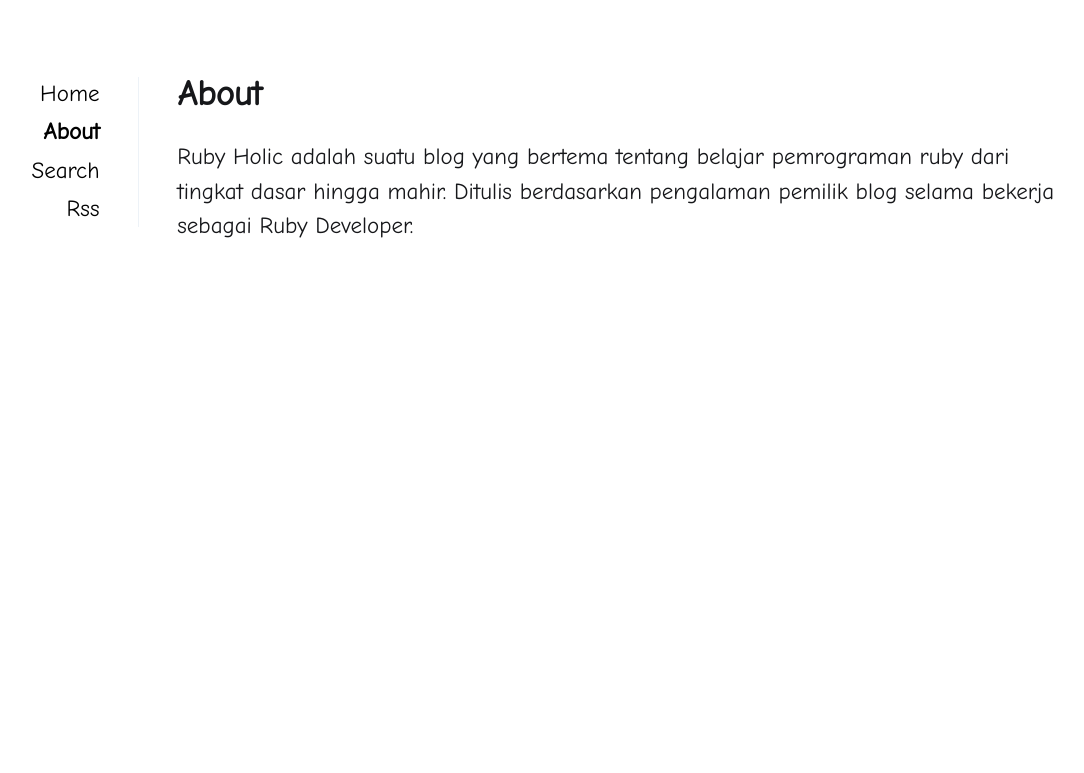
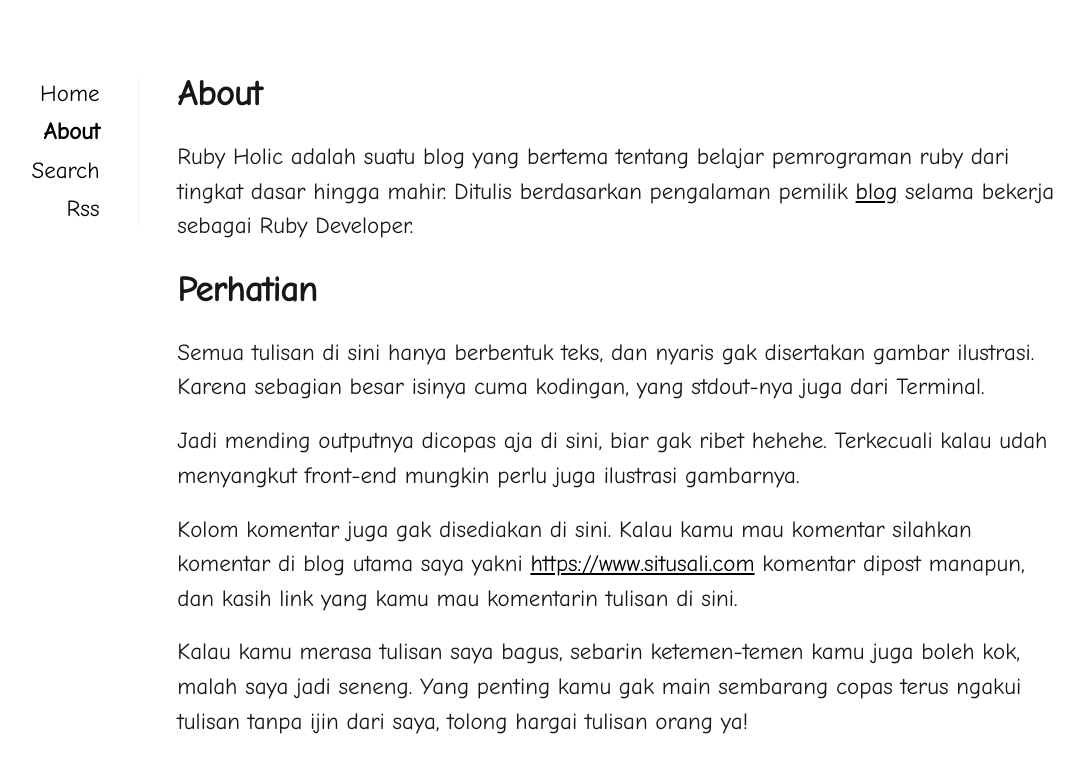
Before and after one commit to rubyholic/rubyholic.github.io, a Jekyll site: the page built from _pages/about.md, in a window 1280 px wide. Shown: the top 773 px of the page, without its empty margins (118-1202 px from the left). Built offline with Jekyll 4.4.1, drawn with Linux system fonts in a browser that asks for light colours.

Commit message:
New update

```diff
--- a/_pages/about.md
+++ b/_pages/about.md
@@ -3,4 +3,14 @@ layout: page
 title: About
 ---
 
-Ruby Holic adalah suatu blog yang bertema tentang belajar pemrograman ruby dari tingkat dasar hingga mahir. Ditulis berdasarkan pengalaman pemilik blog selama bekerja sebagai Ruby Developer.
+Ruby Holic adalah suatu blog yang bertema tentang belajar pemrograman ruby dari tingkat dasar hingga mahir. Ditulis berdasarkan pengalaman pemilik [blog](https://www.situsali.com) selama bekerja sebagai Ruby Developer.
+
+## Perhatian
+
+Semua tulisan di sini hanya berbentuk teks, dan nyaris gak disertakan gambar ilustrasi. Karena sebagian besar isinya cuma kodingan, yang stdout-nya juga dari Terminal.
+
+Jadi mending outputnya dicopas aja di sini, biar gak ribet hehehe. Terkecuali kalau udah menyangkut front-end mungkin perlu juga ilustrasi gambarnya.
+
+Kolom komentar juga gak disediakan di sini. Kalau kamu mau komentar silahkan komentar di blog utama saya yakni <https://www.situsali.com> komentar dipost manapun, dan kasih link yang kamu mau komentarin tulisan di sini.
+
+Kalau kamu merasa tulisan saya bagus, sebarin ketemen-temen kamu juga boleh kok, malah saya jadi seneng. Yang penting kamu gak main sembarang copas terus ngakui tulisan tanpa ijin dari saya, tolong hargai tulisan orang ya!
```
Also changed, not shown: _posts/2021-12-25-termux-baru-masalah-baru-buat-ruby.md (added, +62 -0 lines), 11 other files.
